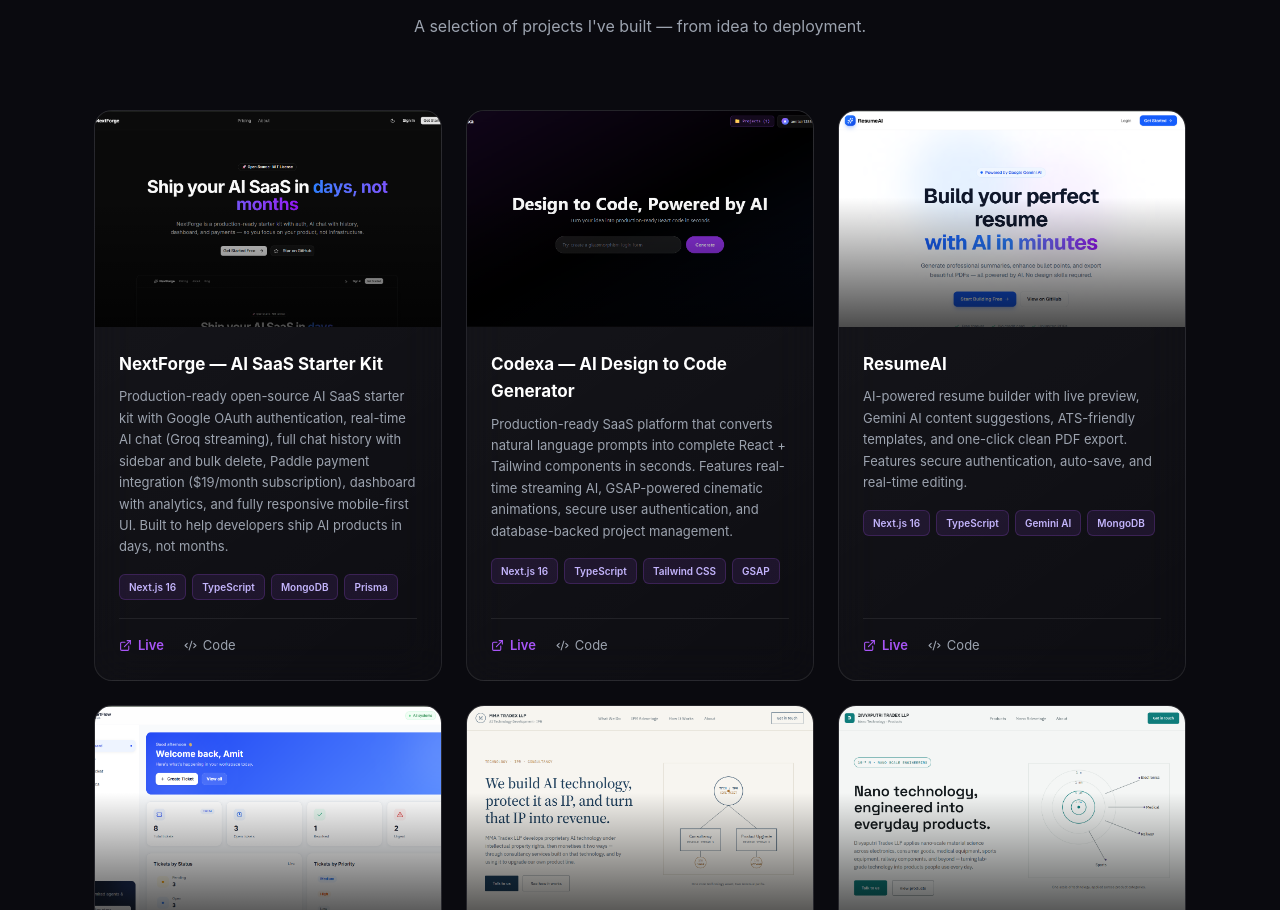
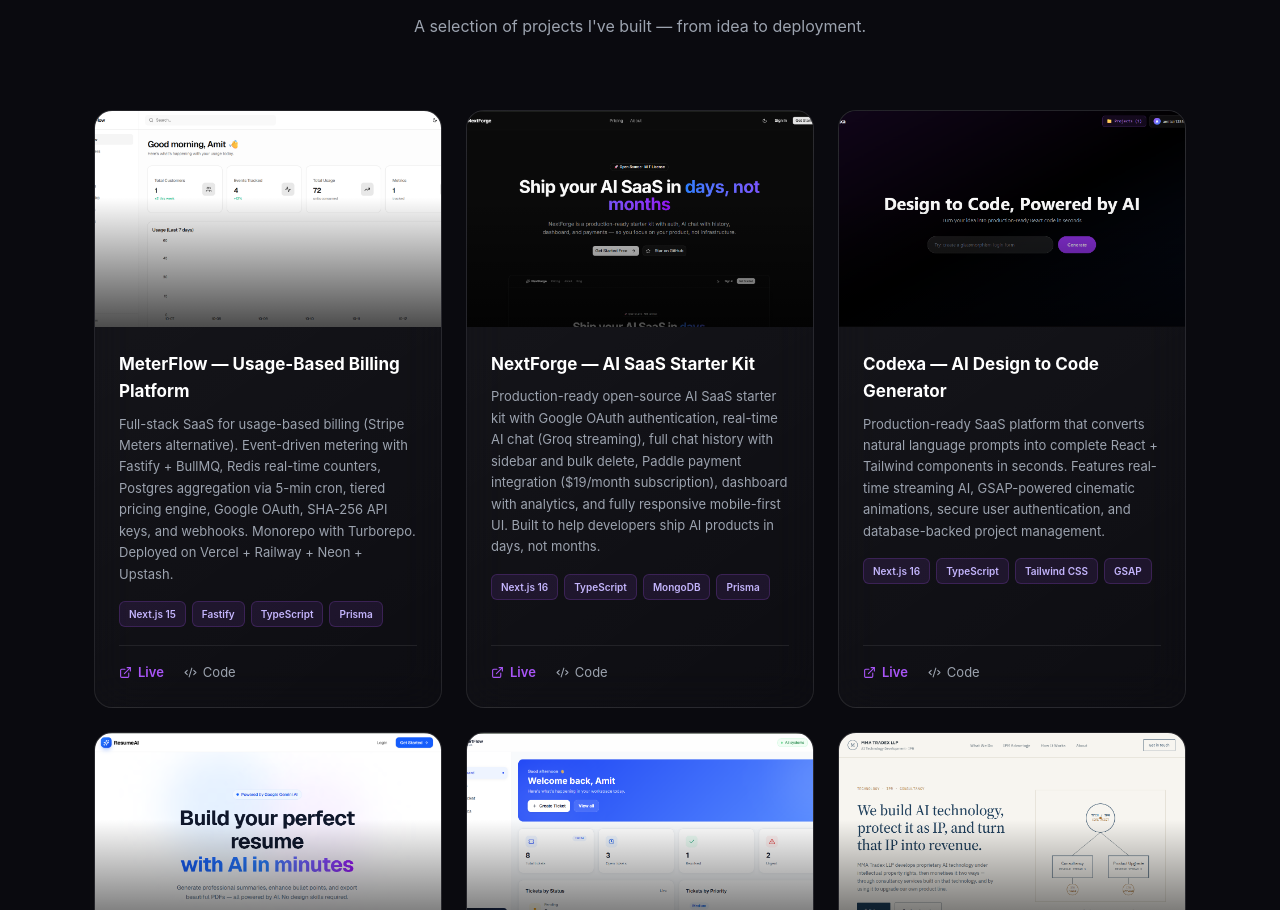
Before and after one commit to iamdeveloper17/portfolio, a React app: page / in a window 1280 px wide. Shown: the part 2298-3208 px from the top of the page. Built offline with nearby package versions, Linux system fonts and the light colour scheme; the HTML template or start-up script is replaced by a standard one.

Commit message:
Add new project to portfolio

```diff
--- a/src/data/projects.js
+++ b/src/data/projects.js
@@ -1,6 +1,16 @@
 export const projects = [
   {
     id: 1,
+    title: "MeterFlow — Usage-Based Billing Platform",
+    description: "Full-stack SaaS for usage-based billing (Stripe Meters alternative). Event-driven metering with Fastify + BullMQ, Redis real-time counters, Postgres aggregation via 5-min cron, tiered pricing engine, Google OAuth, SHA-256 API keys, and webhooks. Monorepo with Turborepo. Deployed on Vercel + Railway + Neon + Upstash.",
+    image: "/images/meterflow.png",
+    tags: ["Next.js 15", "Fastify", "TypeScript", "Prisma", "Redis", "BullMQ", "NextAuth", "Recharts"],
+    liveLink: "https://meterflow-beta.vercel.app",
+    githubLink: "https://github.com/iamdeveloper17/meterflow",
+    featured: true,
+  },
+  {
+    id: 2,
     title: "NextForge — AI SaaS Starter Kit",
     description: "Production-ready open-source AI SaaS starter kit with Google OAuth authentication, real-time AI chat (Groq streaming), full chat history with sidebar and bulk delete, Paddle payment integration ($19/month subscription), dashboard with analytics, and fully responsive mobile-first UI. Built to help developers ship AI products in days, not months.",
     image: "/images/nextforge.png",
@@ -8,9 +18,9 @@
     liveLink: "https://nextforge-liard.vercel.app",
     githubLink: "https://github.com/iamdeveloper17/nextforge",
     featured: true,
-},
+  },
   {
-    id: 2,
+    id: 3,
     title: "Codexa — AI Design to Code Generator",
     description: "Production-ready SaaS platform that converts natural language prompts into complete React + Tailwind components in seconds. Features real-time streaming AI, GSAP-powered cinematic animations, secure user authentication, and database-backed project management.",
     image: "/images/codexa.png",
@@ -20,7 +30,7 @@
     featured: true,
   },
   {
-    id: 3,
+    id: 4,
     title: "ResumeAI",
     description: "AI-powered resume builder with live preview, Gemini AI content suggestions, ATS-friendly templates, and one-click clean PDF export. Features secure authentication, auto-save, and real-time editing.",
     image: "/images/resumeai.png",
@@ -30,7 +40,7 @@
     featured: true,
   },
   {
-    id: 4,
+    id: 5,
     title: "SupportFlow",
     description: "Multi-tenant SaaS helpdesk platform for managing customer support tickets. Features role-based access (Admin/Agent/Customer), real-time chat via Socket.io, email notifications, analytics dashboard, and subscription billing with Stripe/Razorpay.",
     image: "/images/supportflow.png",
@@ -40,7 +50,7 @@
     featured: true,
   },
   {
-    id: 5,
+    id: 6,
     title: "MMA Tradex LLP",
     description:
       "Full-stack company website with a React frontend and an Express and MongoDB backend for contact enquiries.",
@@ -50,7 +60,7 @@
     githubLink: "https://github.com/iamdeveloper17/MMA_Tradex",
   },
   {
-    id: 6,
+    id: 7,
     title: "Divyaputri Tradex LLP",
     description:
       "Responsive full-stack website for a nano technology products company. React and Vite frontend covering six product categories, with an Express and MongoDB backend that stores contact enquiries. Deployed live on a custom domain.",
@@ -60,7 +70,7 @@
     githubLink: "https://github.com/iamdeveloper17/divyaputri-tradex-india",
   },
   {
-    id: 7,
+    id: 8,
     title: "Vego & Thomson",
     description:
       "Multi-page website for a group operating in infrastructure, healthcare, technology and agro. React with React Router on the frontend, and an Express and MongoDB backend that saves enquiries and emails them to the team through SMTP.",
```
Also changed, not shown: public/images/meterflow.png (added).
